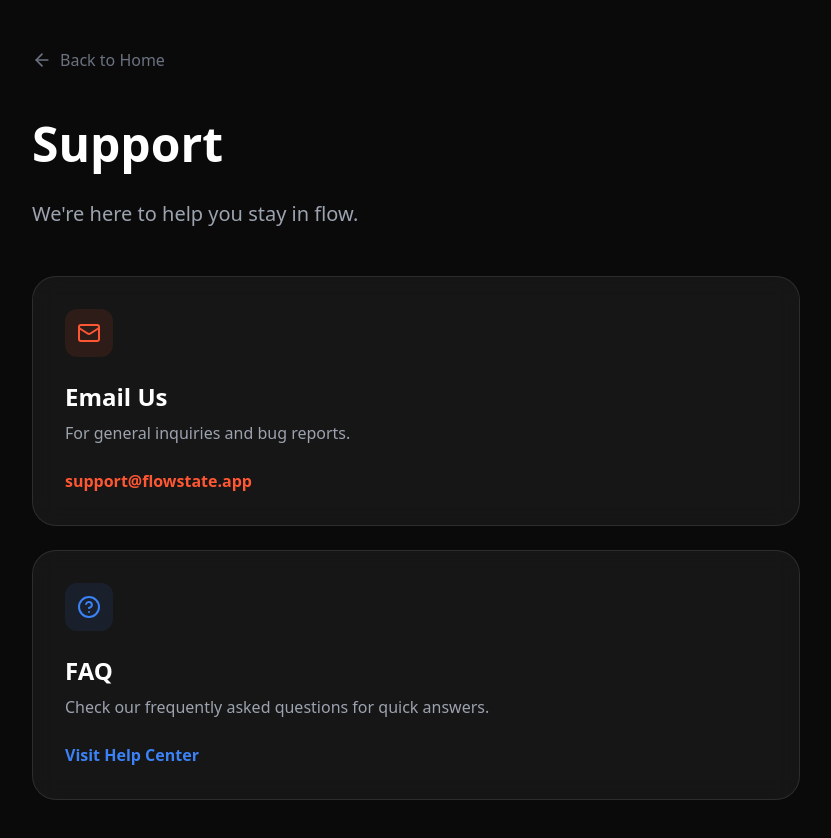
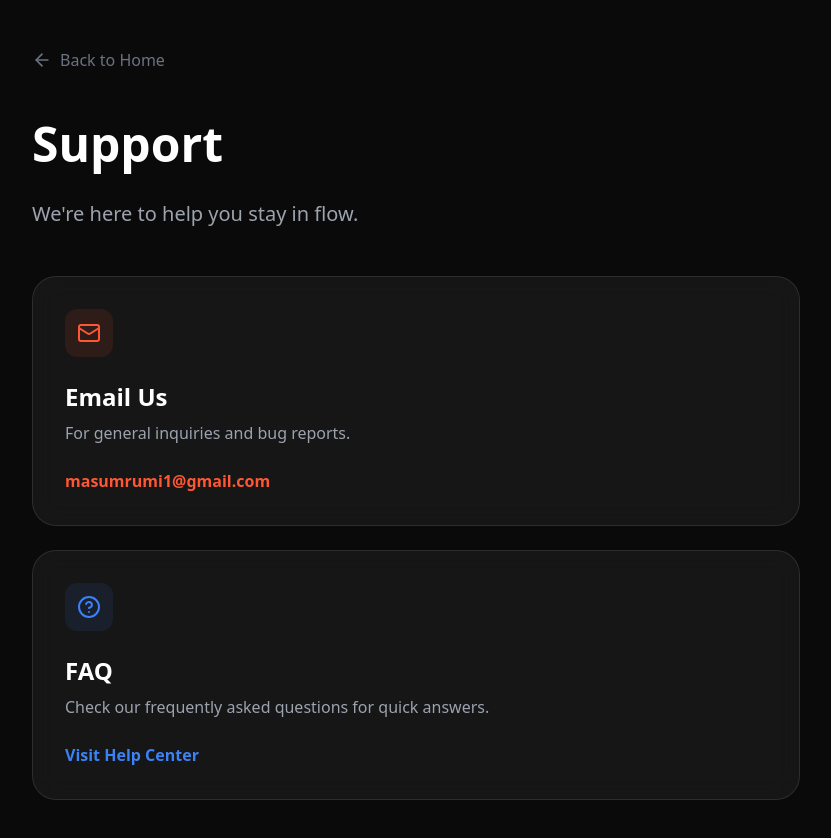
Before and after one commit to masumrumi/flowstate---pomodoro-timer-landing-page, a React (Vite) app: page /#/support in a window 1280 px wide. Shown: the top 838 px of the page, without its empty margins (224-1055 px from the left). Built offline with nearby package versions, Linux system fonts and the light colour scheme.

Commit message:
Update contact email to masumrumi1@gmail.com

```diff
--- a/src/pages/Privacy.tsx
+++ b/src/pages/Privacy.tsx
@@ -38,7 +38,7 @@ const Privacy = () => {
                     <section>
                         <h2 className="text-2xl font-bold text-white mb-4">4. Contact Us</h2>
                         <p>
-                            If you have any questions about this Privacy Policy, please contact us at privacy@flowstate.app.
+                            If you have any questions about this Privacy Policy, please contact us at masumrumi1@gmail.com.
                         </p>
                     </section>
                 </div>
--- a/src/pages/Support.tsx
+++ b/src/pages/Support.tsx
@@ -20,7 +20,7 @@ const Support = () => {
                         </div>
                         <h3 className="text-2xl font-bold mb-2">Email Us</h3>
                         <p className="text-gray-400 mb-6">For general inquiries and bug reports.</p>
-                        <a href="mailto:support@flowstate.app" className="text-[#FF5733] font-bold hover:underline">support@flowstate.app</a>
+                        <a href="mailto:masumrumi1@gmail.com" className="text-[#FF5733] font-bold hover:underline">masumrumi1@gmail.com</a>
                     </div>
 
                     <div className="p-8 rounded-3xl glass border border-white/10 hover:border-blue-500/50 transition-colors group">
```
